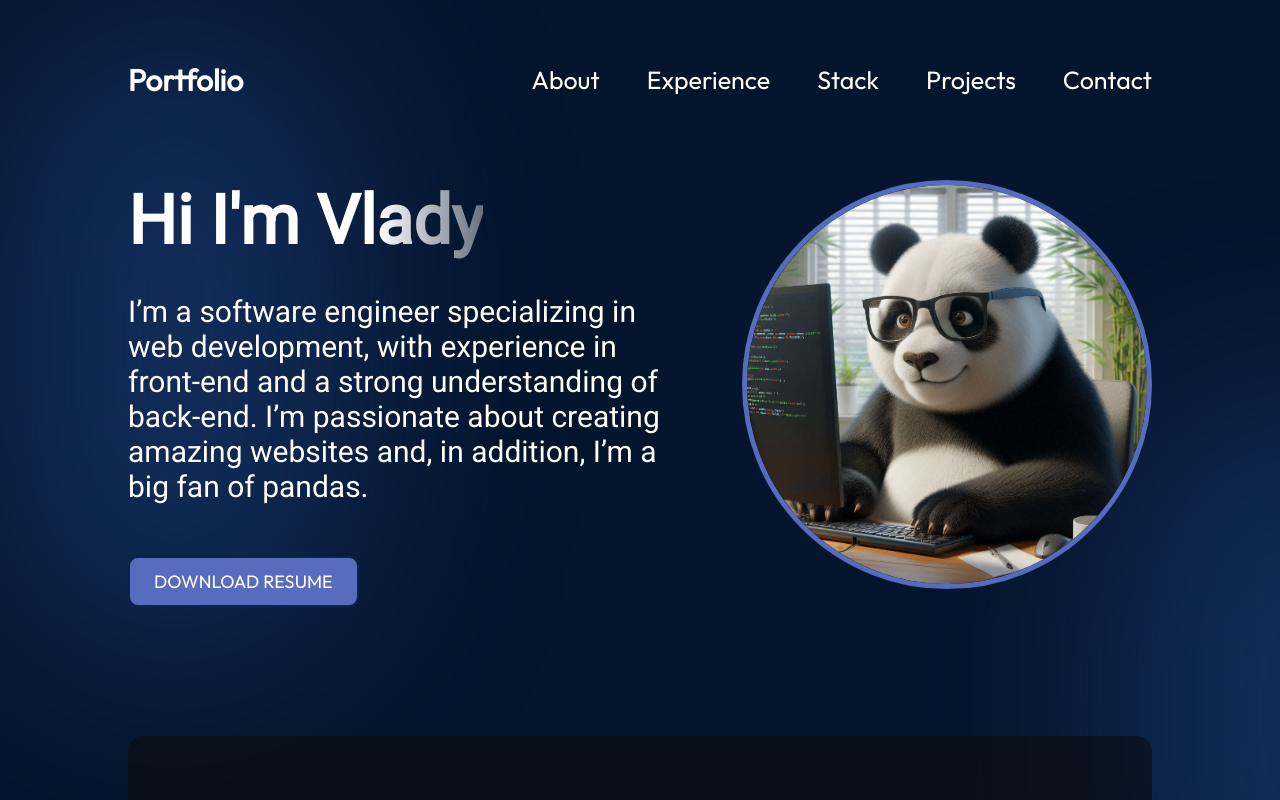
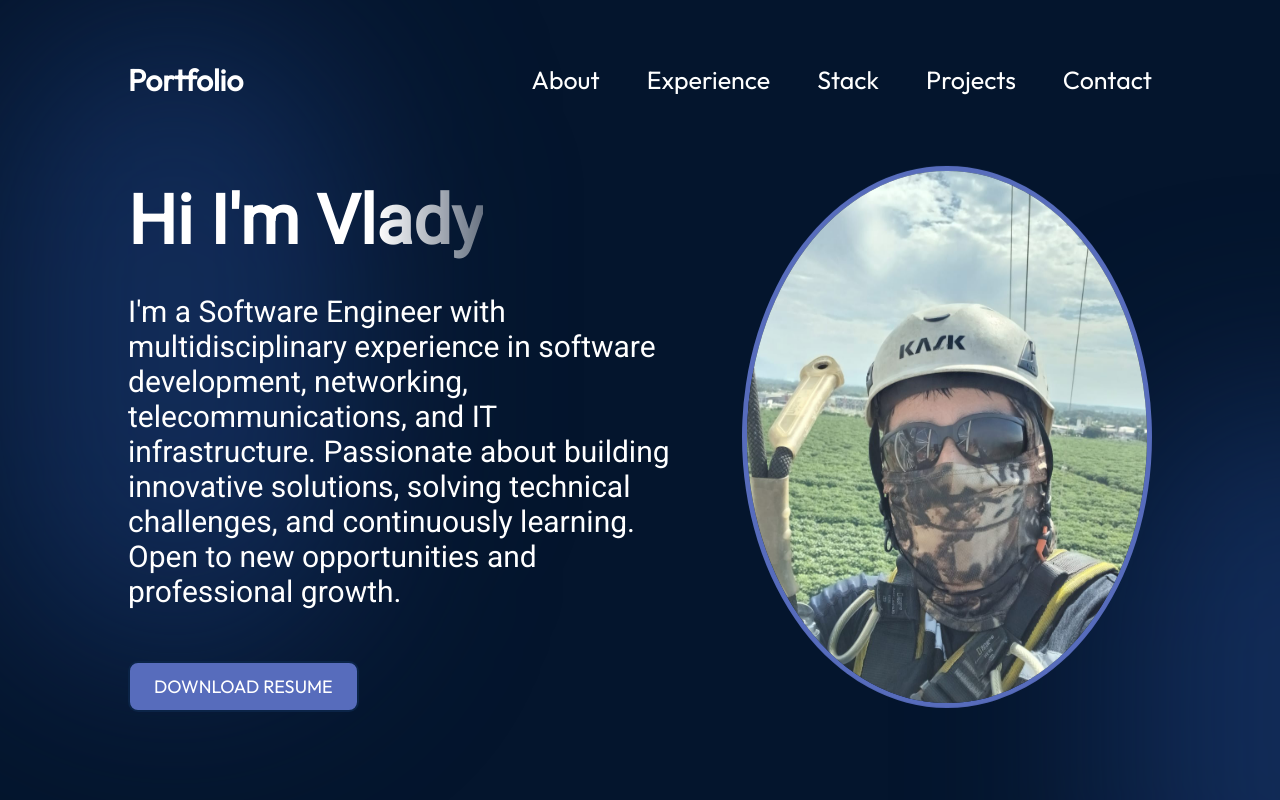
Before and after one commit to vladimirro24/portfolio, a React (Vite) app: page / in a window 1280 px wide. Shown: the top 800 px of the page. Built offline with nearby package versions, Linux system fonts and the light colour scheme.

Commit message:
upload photos

```diff
--- a/src/components/Hero/Hero.jsx
+++ b/src/components/Hero/Hero.jsx
@@ -7,7 +7,7 @@ export const Hero = () => {
         <section className={styles.container}>
             <div className={styles.content}>
                 <h1 className={styles.title}>Hi I'm Vlady</h1>
-                <p className={styles.description}>I’m a software engineer specializing in web development, with experience in front-end and a strong understanding of back-end. I’m passionate about creating amazing websites and, in addition, I’m a big fan of pandas.</p>
+                <p className={styles.description}>I'm a Software Engineer with multidisciplinary experience in software development, networking, telecommunications, and IT infrastructure. Passionate about building innovative solutions, solving technical challenges, and continuously learning. Open to new opportunities and professional growth.</p>
                 <a
                     href="/Resume.pdf"
                     download="Resume-Vladimir-Rodriguez.pdf"
@@ -17,7 +17,7 @@ export const Hero = () => {
                 </a>
             </div>
             <img
-                src={getImageUrl("hero/me.png")}
+                src={getImageUrl("hero/me.jpeg")}
                 alt="Me"
                 className={styles.heroImg}
             />
```
Also changed, not shown: assets/hero/me.jpeg (added).
